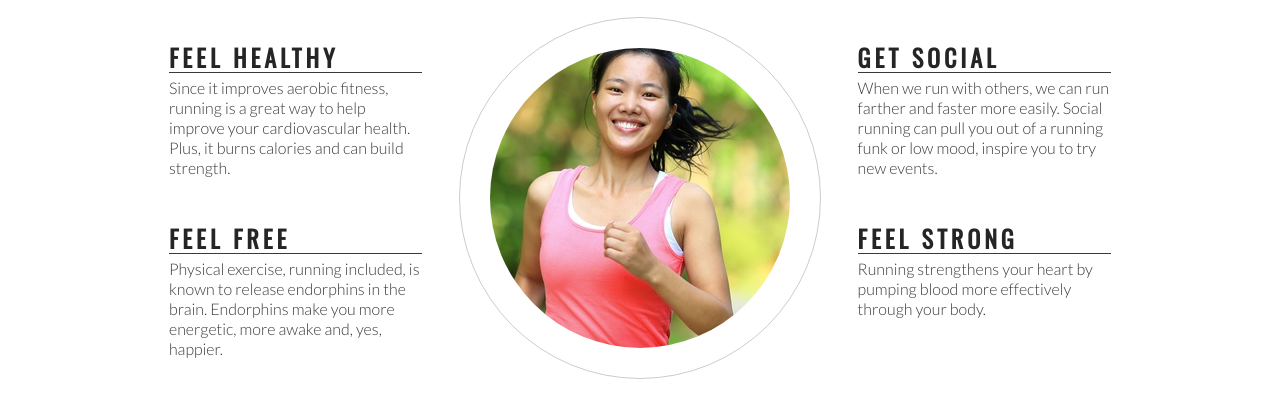
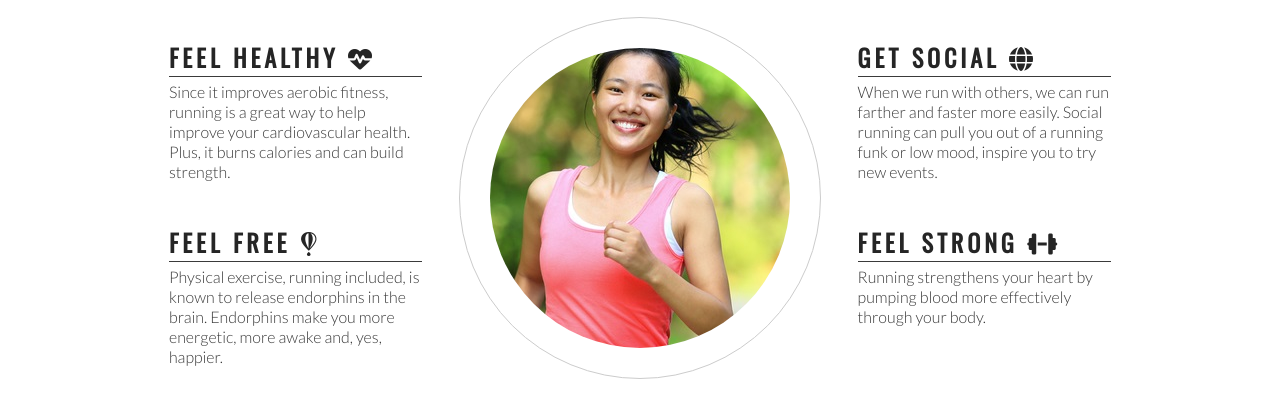
Before and after one commit to Luciano2712/love-running, a plain HTML site: page index.html in a window 1280 px wide. Shown: the part 764-1182 px from the top of the page. Drawn offline with nearby package versions, Linux system fonts and the light colour scheme.

Commit message:
Add Font Awesome icons to club ethos section

```diff
--- a/index.html
+++ b/index.html
@@ -41,24 +41,24 @@
         <h2 id="welcome">Why Love Running With Us</h2>
         <div id="left-about">
             <div class="left-about-heading">
-                <h2>Feel Healthy</h2>
+                <h2>Feel Healthy <i class="fas fa-heartbeat"> </i></h2>
                 <hr>
                 <p>Since it improves aerobic fitness, running is a great way to help improve your cardiovascular health. Plus, it burns calories and can build strength.</p>
             </div>
             <div class="left-about-heading">
-                <h2>Feel Free</h2>
+                <h2>Feel Free <i class="fab fa-fly"></i></h2>
                 <hr>
                 <p>Physical exercise, running included, is known to release endorphins in the brain. Endorphins make you more energetic, more awake and, yes, happier.</p>
             </div>
         </div>
         <div id="right-about">
             <div class="right-about-heading">
-                <h2>Get Social</h2>
+                <h2>Get Social <i class="fas fa-globe"></i> </h2>
                 <hr>
                 <p>When we run with others, we can run farther and faster more easily. Social running can pull you out of a running funk or low mood, inspire you to try new events.</p>
             </div>
             <div class="right-about-heading">
-                <h2>Feel Strong</h2>
+                <h2>Feel Strong <i class="fas fa-dumbbell"></i></h2>
                 <hr>
                 <p>Running strengthens your heart by pumping blood more effectively through your body.</p>
             </div>
@@ -76,6 +76,9 @@
     <footer>
         social links here
     </footer>
+
+    <!-- font awesome script -->
+    <script src="https://kit.fontawesome.com/fe20b2e8a3.js" crossorigin="anonymous"></script>
 </body>
 
 </html>
```
